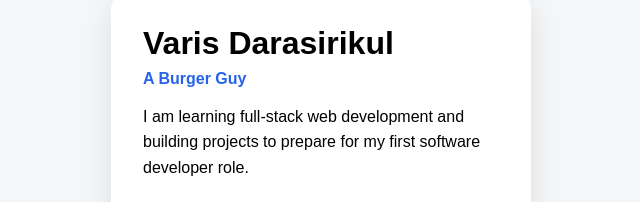
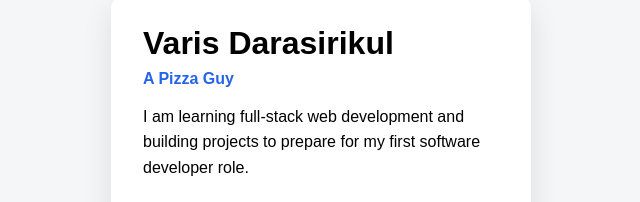
Before and after one commit to manjarb/git-workshop-developer-profile-page, a plain HTML site: page index.html in a window 1280 px wide. Shown: the part 206-408 px from the top of the page, 319-959 px from the left. Drawn offline with Linux system fonts and the light colour scheme.

Commit message:
update role

```diff
--- a/index.html
+++ b/index.html
@@ -20,7 +20,7 @@
     <main class="profile-card">
       <h1>Varis Darasirikul</h1>
 
-      <p class="role">A Burger Guy</p>
+      <p class="role">A Pizza Guy</p>
 
       <p class="description">
         I am learning full-stack web development and building projects to prepare
```
